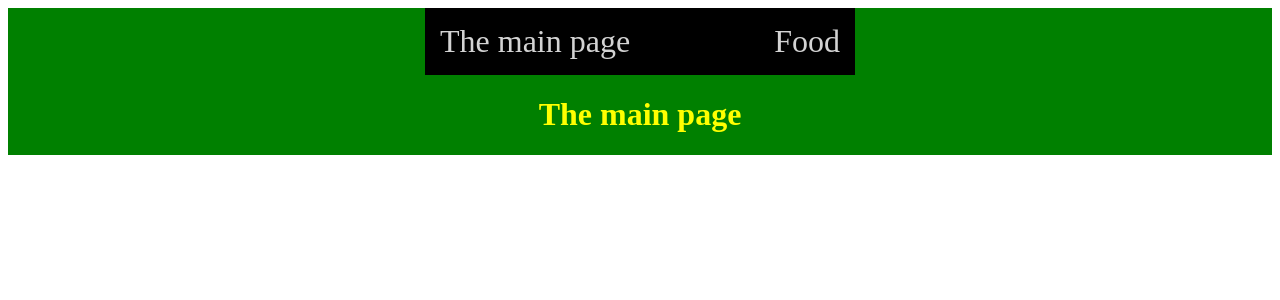
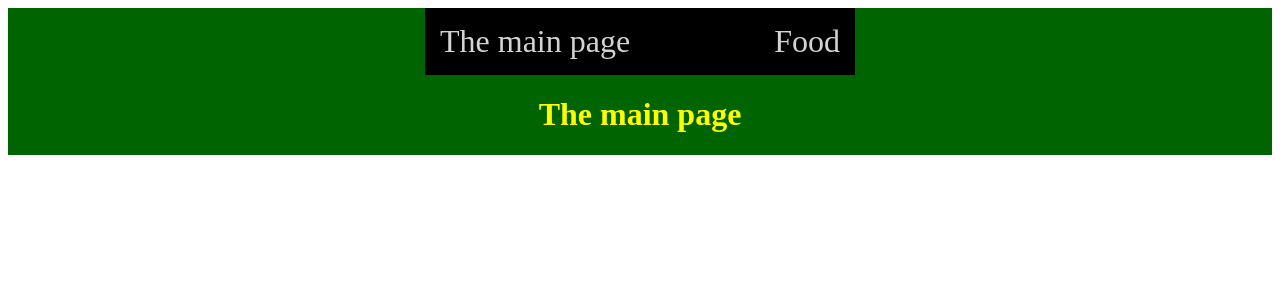
Before and after one commit to kucharze/FoodDisplay, a React (Create React App) app: page / in a window 1280 px wide. Shown: the top 300 px of the page. Built offline with nearby package versions, Linux system fonts and the light colour scheme.

Commit message:
Adjusted styles

```diff
--- a/src/style.css
+++ b/src/style.css
@@ -1,5 +1,5 @@
 .App {
-  background-color: green;
+  background-color: darkgreen;
   color: yellow;
   display: flex;
   flex-direction: column;
```
